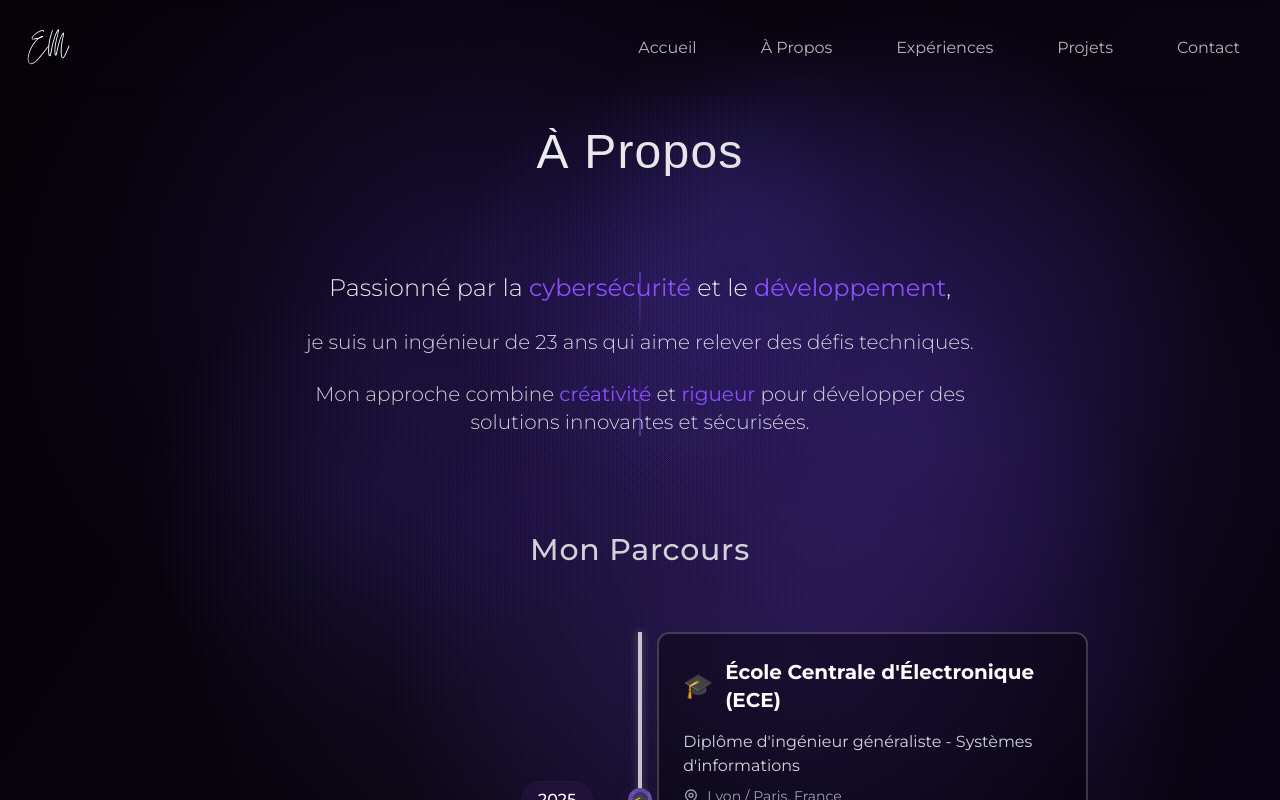
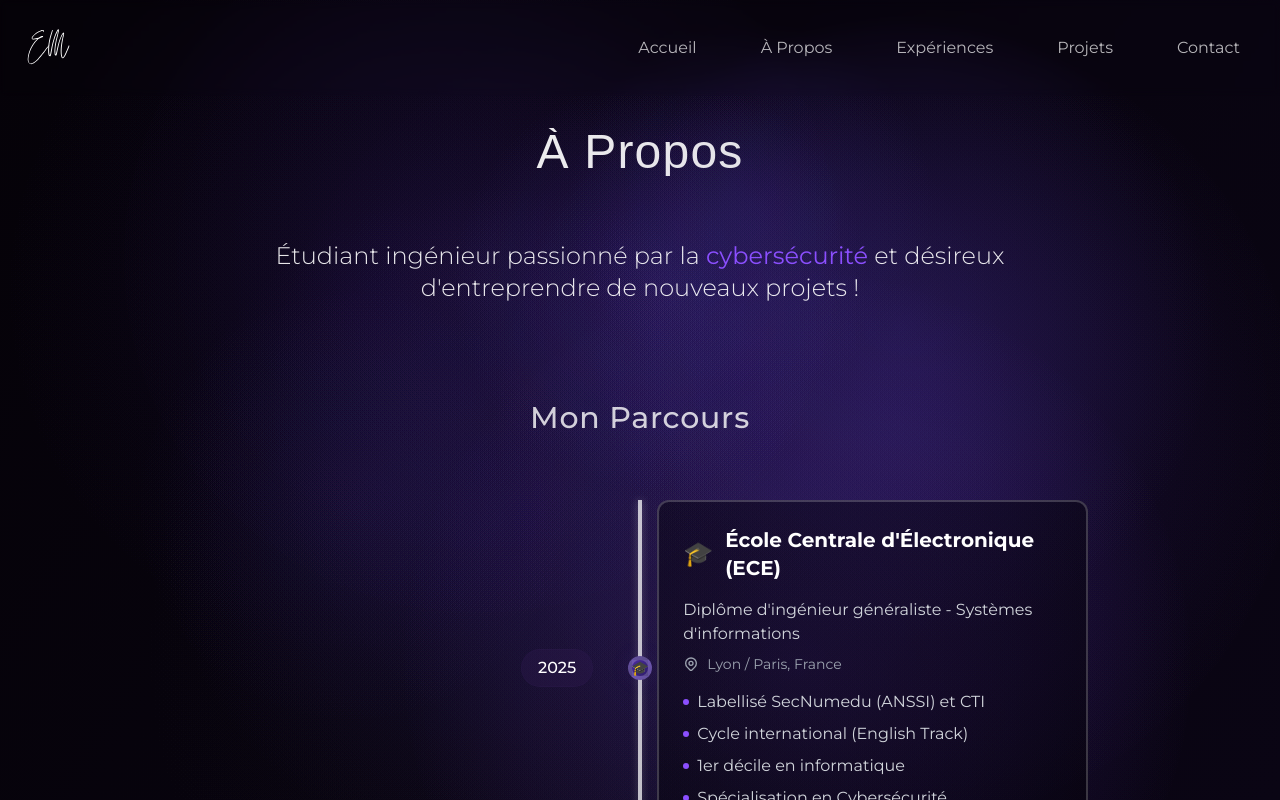
Before and after one commit to Whyiest/estebanmagnon, a Next.js app: page /about in a window 1280 px wide. Shown: the top 800 px of the page. Built offline with nearby package versions, Linux system fonts and the light colour scheme; a web font is replaced by a local one.

Commit message:
fix: fixed fond and typo

```diff
--- a/app/about/page.tsx
+++ b/app/about/page.tsx
@@ -175,35 +175,18 @@ export default function About() {
         <div className="container mx-auto px-4 pt-32 pb-24 space-y-24">
           {/* Hero Section */}
           <section className="max-w-4xl mx-auto">
-            <h1 className={`text-4xl md:text-5xl font-medium text-center mb-24 tracking-wide bg-gradient-to-r from-white to-white/80 bg-clip-text text-transparent ${anthonio.className}`}>
+            <h1 className={`text-4xl md:text-5xl font-medium text-center mb-16 tracking-wide bg-gradient-to-r from-white via-white/90 to-white/80 bg-clip-text text-transparent ${anthonio.className}`}>
               À Propos
             </h1>
             <div className="relative">
-              {/* Ligne décorative */}
-              <div className="absolute left-1/2 -translate-x-1/2 top-0 w-px h-16 bg-gradient-to-b from-[#8B4FFF] to-transparent"></div>
-
               {/* Texte principal */}
-              <div className="relative text-center space-y-6 px-4">
-                <p className="text-xl md:text-2xl font-light leading-relaxed text-white/90 max-w-2xl mx-auto">
-                  Passionné par la{' '}
+              <div className="relative text-center px-4 mb-16">
+                <p className="text-xl md:text-2xl font-light leading-relaxed text-white/90 max-w-3xl mx-auto">
+                  Étudiant ingénieur passionné par la{' '}
                   <span className="text-[#8B4FFF] font-normal">cybersécurité</span>{' '}
-                  et le{' '}
-                  <span className="text-[#8B4FFF] font-normal">développement</span>,
-                </p>
-                <p className="text-lg md:text-xl font-light leading-relaxed text-white/80 max-w-2xl mx-auto">
-                  je suis un ingénieur de 23 ans qui aime relever des défis techniques.
-                </p>
-                <p className="text-lg md:text-xl font-light leading-relaxed text-white/80 max-w-2xl mx-auto">
-                  Mon approche combine{' '}
-                  <span className="text-[#8B4FFF] font-normal">créativité</span>{' '}
-                  et{' '}
-                  <span className="text-[#8B4FFF] font-normal">rigueur</span>{' '}
-                  pour développer des solutions innovantes et sécurisées.
+                  et désireux d'entreprendre de nouveaux projets !
                 </p>
               </div>
-
-              {/* Ligne décorative du bas */}
-              <div className="absolute left-1/2 -translate-x-1/2 bottom-0 w-px h-16 bg-gradient-to-t from-[#8B4FFF] to-transparent"></div>
             </div>
           </section>
 
```
